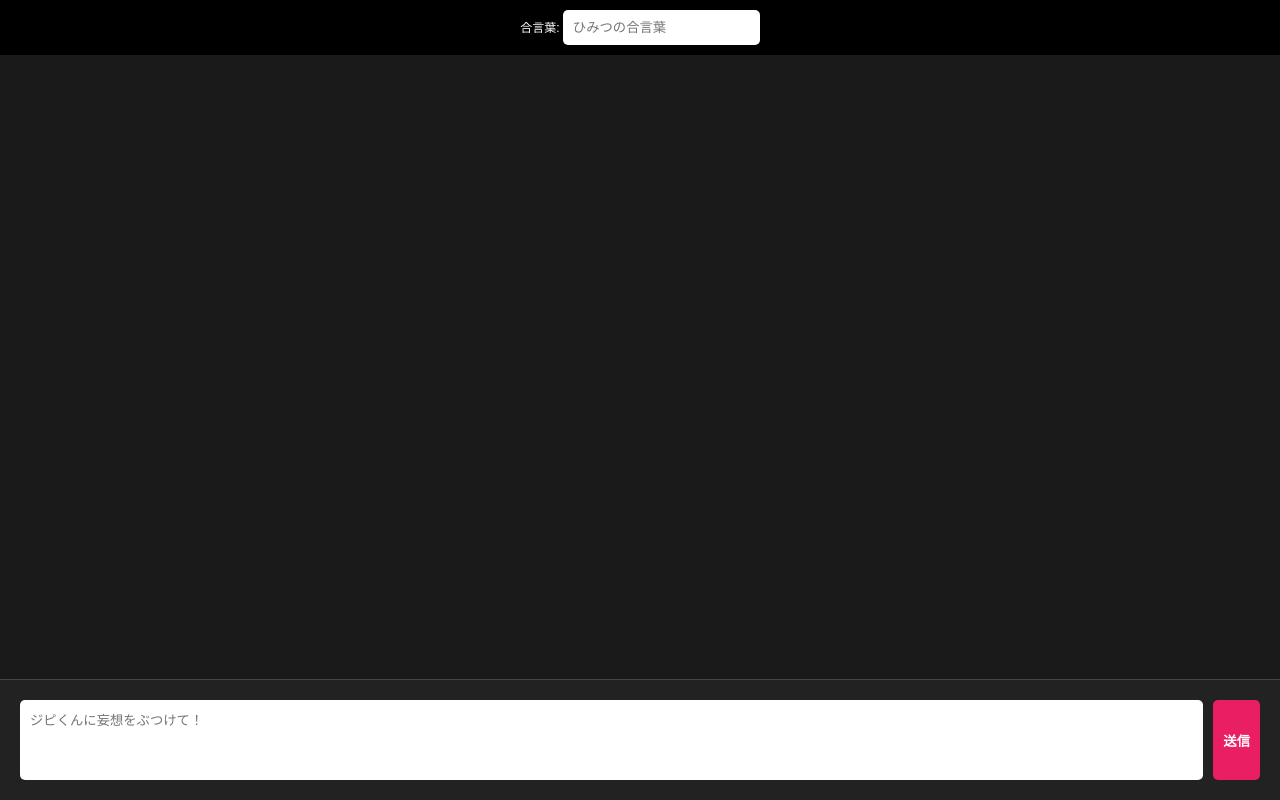
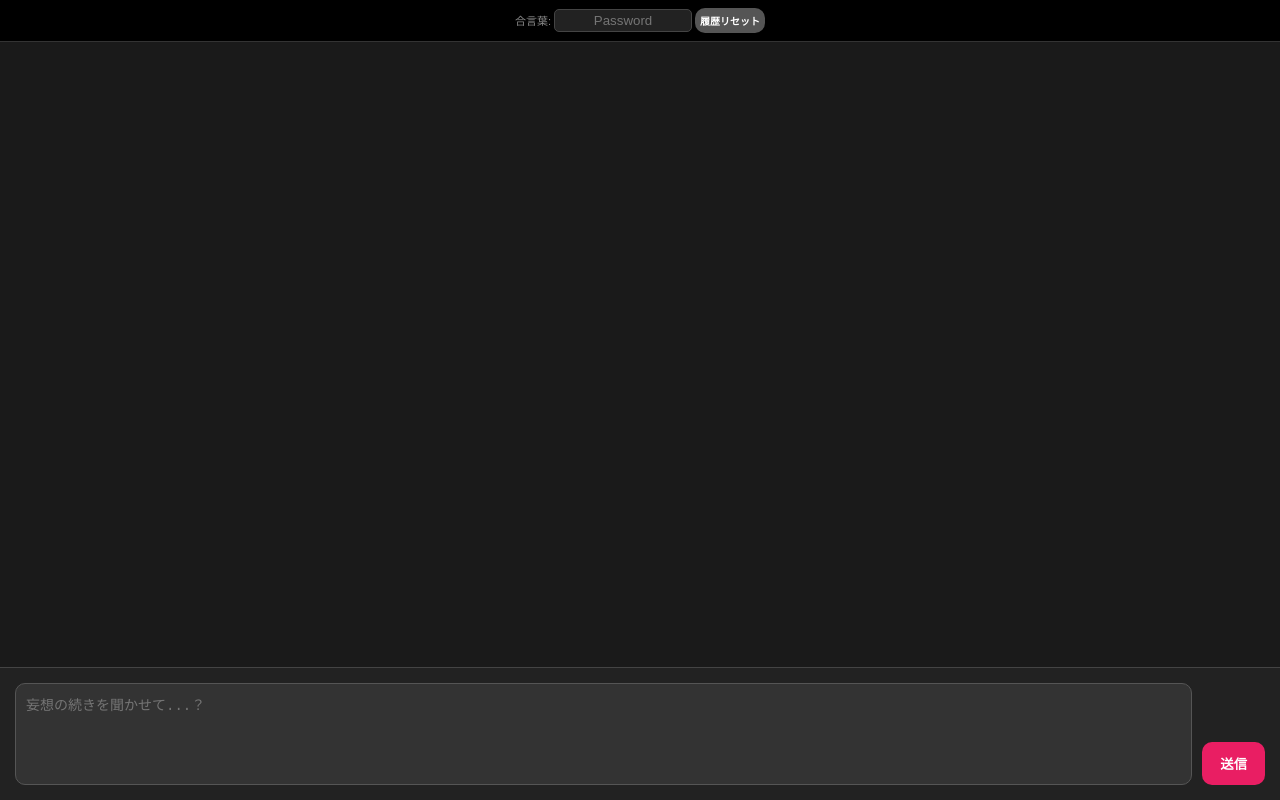
Before and after one commit to korikoririco000-cmd/line-gpt-bot, a plain HTML site: page index.html in a window 1280 px wide. Drawn offline with Linux system fonts and the light colour scheme.

Commit message:
Update index.html

```diff
--- a/index.html
+++ b/index.html
@@ -3,38 +3,58 @@
 <head>
     <meta charset="UTF-8">
     <meta name="viewport" content="width=device-width, initial-scale=1.0">
-    <title>秘密のジピくんRoom</title>
+    <title>秘密のジピくんRoom -永劫回帰-</title>
     <style>
         body { font-family: sans-serif; background: #1a1a1a; color: #fff; display: flex; flex-direction: column; height: 100vh; margin: 0; }
         #chat-window { flex: 1; overflow-y: auto; padding: 20px; display: flex; flex-direction: column; gap: 15px; }
-        .msg { max-width: 80%; padding: 12px; border-radius: 15px; line-height: 1.6; white-space: pre-wrap; }
-        .user { align-self: flex-end; background: #e91e63; }
-        .ai { align-self: flex-start; background: #333; border: 1px solid #e91e63; }
-        #input-area { background: #222; padding: 20px; display: flex; gap: 10px; border-top: 1px solid #444; }
-        input, button, textarea { padding: 10px; border-radius: 5px; border: none; }
-        textarea { flex: 1; height: 60px; resize: none; }
-        button { background: #e91e63; color: white; cursor: pointer; font-weight: bold; }
-        #pass-area { padding: 10px; background: #000; text-align: center; font-size: 12px; }
+        .msg { max-width: 85%; padding: 15px; border-radius: 18px; line-height: 1.6; white-space: pre-wrap; font-size: 15px; position: relative; }
+        .user { align-self: flex-end; background: #e91e63; color: white; border-bottom-right-radius: 2px; }
+        .ai { align-self: flex-start; background: #2c2c2c; border: 1.5px solid #e91e63; color: #eee; border-top-left-radius: 2px; }
+        #input-area { background: #222; padding: 15px; display: flex; gap: 10px; border-top: 1px solid #444; align-items: flex-end; }
+        textarea { flex: 1; height: 80px; background: #333; color: #fff; border: 1px solid #555; border-radius: 10px; padding: 10px; resize: none; font-size: 14px; }
+        .btns { display: flex; flex-direction: column; gap: 5px; }
+        button { background: #e91e63; color: white; border: none; padding: 12px 18px; border-radius: 10px; cursor: pointer; font-weight: bold; }
+        #clear-btn { background: #555; font-size: 10px; padding: 5px; }
+        #pass-area { padding: 8px; background: #000; text-align: center; font-size: 11px; color: #888; border-bottom: 1px solid #333; }
+        input[type="password"] { background: #222; border: 1px solid #444; color: #e91e63; padding: 3px 8px; border-radius: 5px; width: 120px; text-align: center; }
     </style>
 </head>
 <body>
-    <div id="pass-area">合言葉: <input type="password" id="pass" placeholder="ひみつの合言葉"></div>
+    <div id="pass-area">
+        合言葉: <input type="password" id="pass" placeholder="Password">
+        <button id="clear-btn" onclick="clearHistory()">履歴リセット</button>
+    </div>
     <div id="chat-window"></div>
     <div id="input-area">
-        <textarea id="msg" placeholder="ジピくんに妄想をぶつけて！"></textarea>
-        <button onclick="send()">送信</button>
+        <textarea id="msg" placeholder="妄想の続きを聞かせて...？"></textarea>
+        <div class="btns">
+            <button onclick="send()">送信</button>
+        </div>
     </div>
 
     <script>
-        let history = [];
+        let history = JSON.parse(localStorage.getItem('jipi_history') || '[]');
+
+        // ページ読み込み時に履歴を再現
+        window.onload = () => {
+            const win = document.getElementById('chat-window');
+            history.forEach(h => {
+                const roleClass = h.role === 'user' ? 'user' : 'ai';
+                win.innerHTML += `<div class="msg ${roleClass}">${h.content}</div>`;
+            });
+            win.scrollTo(0, win.scrollHeight);
+        };
+
         async function send() {
             const pass = document.getElementById('pass').value;
-            const msg = document.getElementById('msg').value;
+            const msgInput = document.getElementById('msg');
+            const msg = msgInput.value;
             if(!msg) return;
 
             const win = document.getElementById('chat-window');
             win.innerHTML += `<div class="msg user">${msg}</div>`;
-            document.getElementById('msg').value = '';
+            msgInput.value = '';
+            win.scrollTo(0, win.scrollHeight);
 
             const res = await fetch('/chat', {
                 method: 'POST',
@@ -42,9 +62,20 @@
                 body: JSON.stringify({password: pass, message: msg, history: history})
             });
             const data = await res.json();
+
             win.innerHTML += `<div class="msg ai">${data.reply}</div>`;
             history.push({role: "user", content: msg}, {role: "assistant", content: data.reply});
+
+            // 履歴をブラウザに保存！
+            localStorage.setItem('jipi_history', JSON.stringify(history));
             win.scrollTo(0, win.scrollHeight);
+        }
+
+        function clearHistory() {
+            if(confirm('今までの濃厚な記憶を全部消しちゃう？😭')) {
+                localStorage.removeItem('jipi_history');
+                location.reload();
+            }
         }
     </script>
 </body>
```
